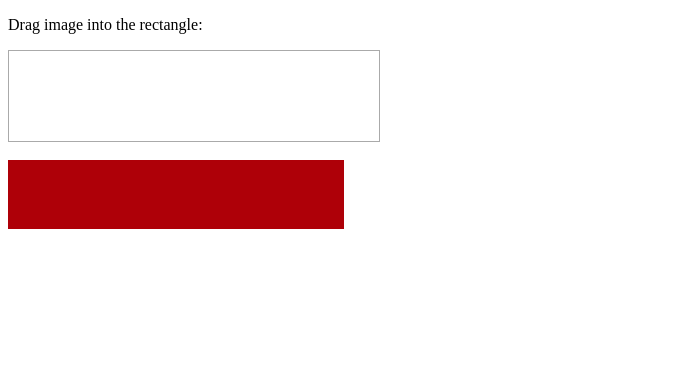
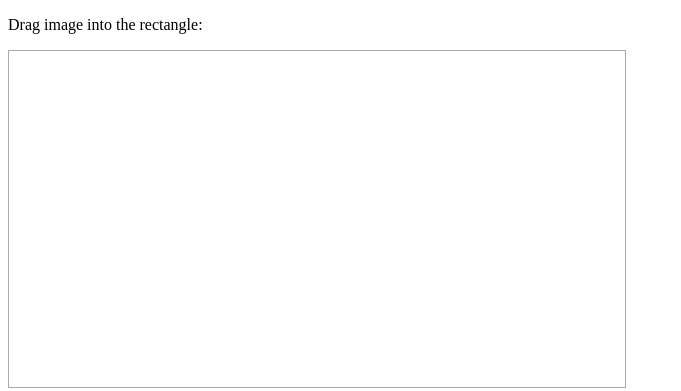
Before and after one commit to yassermouahid/repo1, a plain HTML site: page index.html in a window 1280 px wide. Shown: the whole page, without its empty margins (0-681 px from the left). Drawn offline with Linux system fonts and the light colour scheme.

Commit message:
Update index.html

```diff
--- a/index.html
+++ b/index.html
@@ -5,7 +5,7 @@
 #div1 {
   width: 350px;
   height: 70px;
-  padding: 10px;
+  padding: 133px;
   border: 1px solid #aaaaaa;
 }
 </style>
@@ -19,7 +19,4 @@
 
 <div id="div1" ondrop="drop(event)" ondragover="allowDrop(event)"></div>
 <br>
-<img id="drag1" src="icon.png" draggable="true" ondragstart="drag(event)" width="336" height="69">
-
-</body>
-</html>
+<img id="drag1" src="icon.png" draggable="true" ondrag
```
